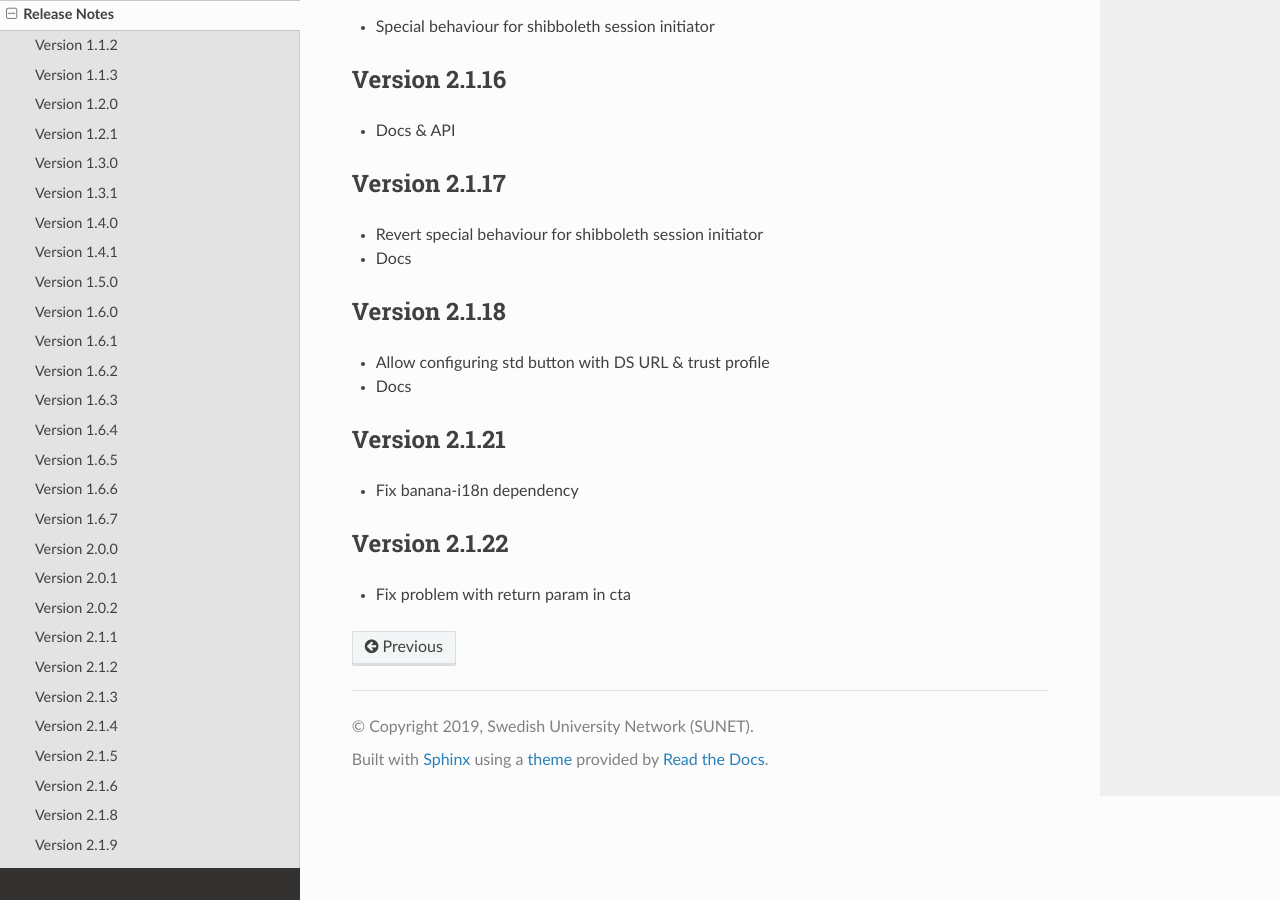
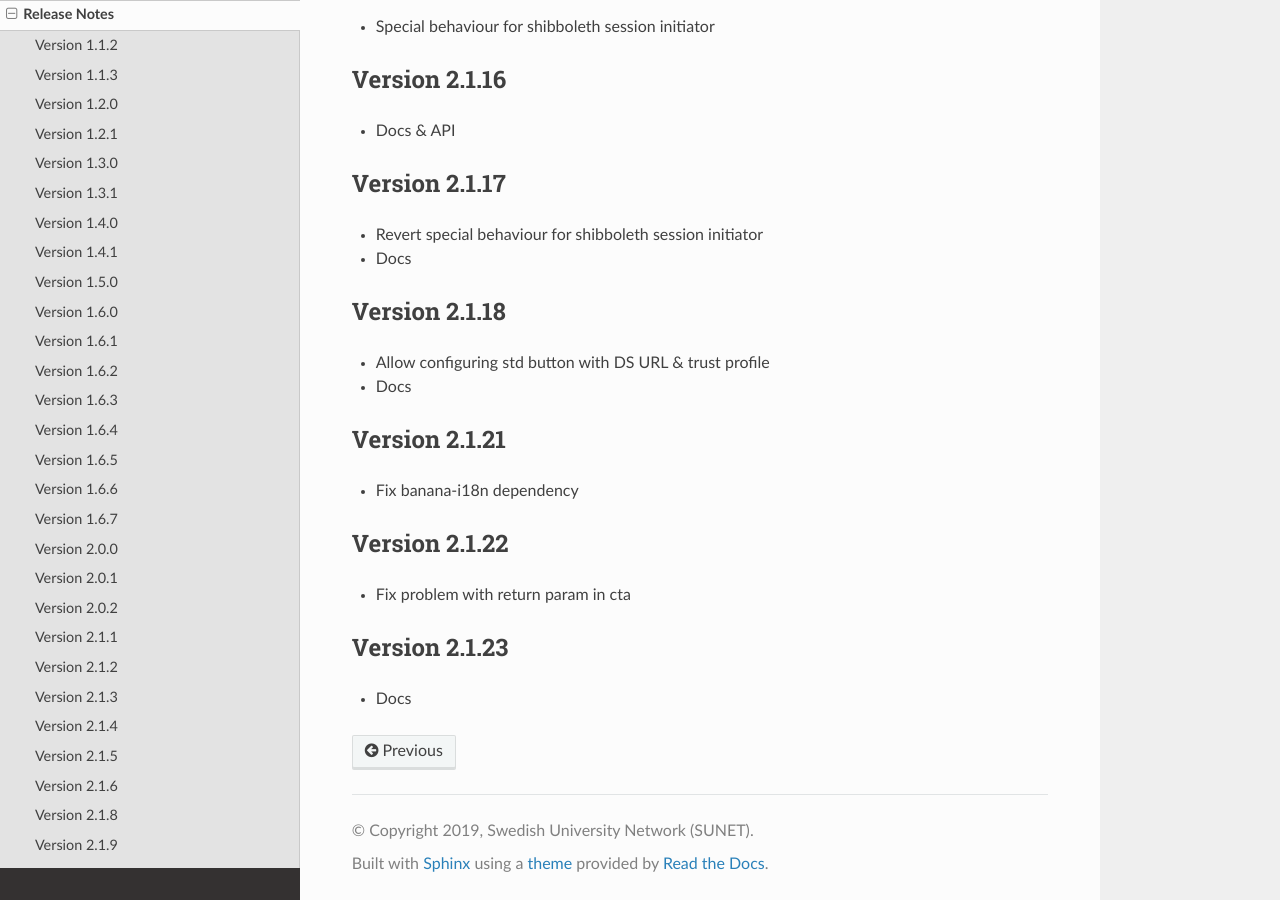
Before and after one commit to TheIdentitySelector/thiss-js, a Sphinx documentation site: the page built from docs/releasenotes.rst, in a window 1280 px wide and 900 px high, scrolled down 3905 px. Built offline with Sphinx 7.4.7 and the Read the Docs theme 3.1.0, drawn with Linux system fonts in a browser that asks for light colours.

Commit message:
bump version

```diff
--- a/docs/conf.py
+++ b/docs/conf.py
@@ -26,7 +26,7 @@ author = u'Leif Johansson'
 # The short X.Y version
 version = u'2.1'
 # The full version, including alpha/beta/rc tags
-release = u'2.1.22'
+release = u'2.1.23'
 js_source_path = '../src'
 
 # -- General configuration ---------------------------------------------------
--- a/docs/releasenotes.rst
+++ b/docs/releasenotes.rst
@@ -208,3 +208,8 @@ Version 2.1.22
 --------------
 
 * Fix problem with return param in cta
+
+Version 2.1.23
+--------------
+
+* Docs
--- a/package.json
+++ b/package.json
@@ -1,6 +1,6 @@
 {
   "name": "@theidentityselector/thiss",
-  "version": "2.1.22",
+  "version": "2.1.23",
   "description": "The Identity Selector",
   "main": "index.js",
   "private": false,
```
Also changed, not shown: 2 other files.
